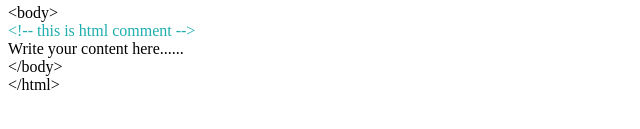
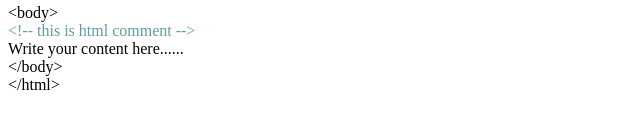
Before and after one commit to muskangarg16/FullStack-1, a plain HTML site: page p/practical3.html in a window 1280 px wide. Shown: the part 225-354 px from the top of the page, 0-640 px from the left. Drawn offline with Linux system fonts and the light colour scheme.

Commit message:
Update practical3.html

```diff
--- a/p/practical3.html
+++ b/p/practical3.html
@@ -16,7 +16,7 @@
    <span style="padding-left:50px;"></span>&lttitle&gtDocument&lt/title&gt <br>
    &lt;/head&gt<br>
    &lt;body&gt<br>
-   <span style="color:rgb(31, 173, 173)">&lt!-- this is html comment --&gt</span><br>
+   <span style="color:cadetblue">&lt!-- this is html comment --&gt</span><br>
    Write your content <here class="">here......</here><br>
    &lt;/body&gt<br>
    &lt;/html&gt
```
